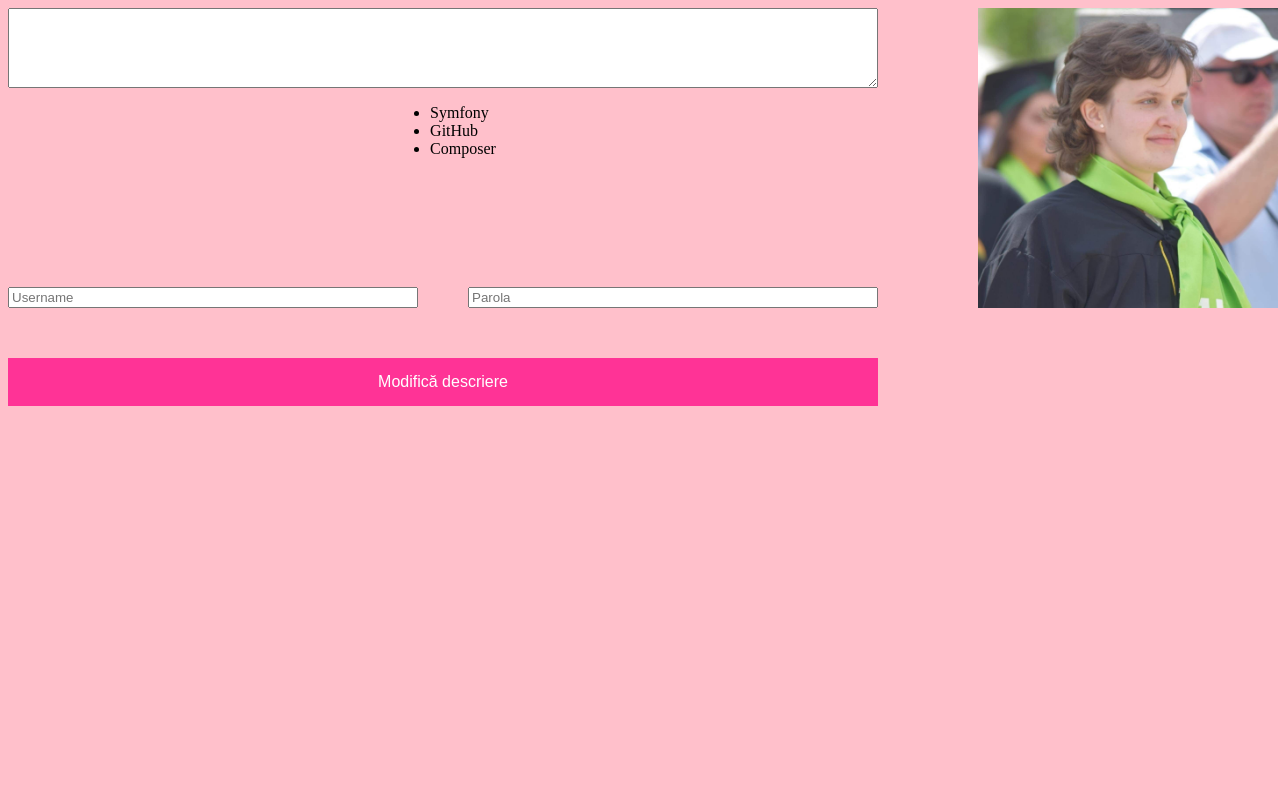
After one commit to UAB23/PABD23, a Symfony app: template templates/paginaDinamica/paginaDinamica_CristianaMariaPavel.html.twig in a window 1280 px wide. The commit adds this page. Run offline with Twig, Linux system fonts and the light colour scheme; the template is opened without the code that fills it, so the values that code supplies are empty; some libraries are stand-ins or nearby versions.

Commit message:
Implementare pagina personala dinamica

```diff
--- /dev/null
+++ b/public/css/cristiana-maria-pavel/paginaPersonalaDinamica.css
@@ -0,0 +1,66 @@
+body {background-color: pink;}
+
+#text {
+	text-align:center;
+	grid-column-start: 1;
+	grid-column-end: 3;
+	grid-row-start: 1;
+	grid-row-end: 3;
+}
+img {
+	grid-column-start: 4;
+	grid-column-end: 6;
+	grid-row-start: 1;
+	grid-row-end: 3;
+}
+ul {
+	display: inline-block;
+	text-align: left;
+}
+.grid-container {
+  display: grid;
+  column-gap: 50px;
+  row-gap: 50px;
+}
+
+textarea {
+  width: 870px;
+  height: 80px;
+}
+
+.btn {
+  border: none;
+  color: white;
+  padding: 15px 32px;
+  text-align: center;
+  text-decoration: none;
+  display: inline-block;
+  font-size: 16px;
+  cursor: pointer;
+  background-color: #FF3396;
+  grid-column-start: 1;
+	grid-column-end: 3;
+	grid-row-start: 3;
+	grid-row-end: 4;
+}
+
+#user {
+  grid-column-start: 1;
+	grid-column-end: 1;
+	grid-row-start: 2;
+	grid-row-end: 2;
+}
+
+#parola {
+  grid-column-start: 2;
+	grid-column-end: 2;
+	grid-row-start: 2;
+	grid-row-end: 2;
+}
+
+#mesaj {
+  grid-column-start: 1;
+	grid-column-end: 3;
+	grid-row-start: 4;
+	grid-row-end: 5;
+}
--- /dev/null
+++ b/templates/paginaDinamica/paginaDinamica_CristianaMariaPavel.html.twig
@@ -0,0 +1,83 @@
+<html>
+  <head>
+    <title>Cristiana-Maria Pavel</title>
+	   <link type = "text/css" rel="stylesheet" href="css/cristiana-maria-pavel/paginaPersonalaDinamica.css">
+     <script src="https://ajax.googleapis.com/ajax/libs/jquery/3.6.4/jquery.min.js"></script>
+  </head>
+
+  <body>
+	<div class="grid-container">
+		<img src="poza.jpg" width="300" height="300">
+		<div id = "text">
+    {% block Description %}
+      <textarea id="descriere" name="descriere" rows="4" cols="100">
+        {{user.descriere}}
+      </textarea>
+    {% endblock %}
+			<ul>
+			  <li>Symfony</li>
+			  <li>GitHub</li>
+			  <li>Composer</li>
+			</ul>
+		</div>
+    <input type="text" id="user" name="user" placeholder = "Username" required>
+    <input type="text" id="parola" name="parola" placeholder = "Parola" required>
+    <button class = "btn">Modifică descriere</button>
+    <p id="mesaj"></p>
+	</div>
+  </body>
+
+  <script>
+  $(document).on('click','button',function(){
+        document.getElementById("mesaj").innerHTML = "";
+       $.ajax('{{ path('find_user_username') }}', {
+                      data: {
+                              // you can pass some parameters to the controller here
+                      },
+                      success: function(data) {
+                              var usernameInput = $("#user").val();
+                              if (usernameInput != data) {
+                                console.log("Username-ul nu corespunde!");
+                                document.getElementById("mesaj").innerHTML = "Username-ul nu corespunde!";
+                              } else {
+                                $.ajax('{{ path('find_user_parola') }}', {
+                                               data: {
+                                                       // you can pass some parameters to the controller here
+                                               },
+                                               success: function(data) {
+                                                       var parolaInput = $("#parola").val();
+                                                       if (parolaInput != data) {
+                                                         console.log("Parola nu corespunde!");
+                                                         document.getElementById("mesaj").innerHTML = "Parola nu corespunde!";
+                                                       } else {
+                                                           $.ajax('{{ path('update_descriere') }}', {
+                                                                          data: {
+                                                                                  "descriere": $("textarea").val()
+                                                                          },
+                                                                          success: function(data) {
+                                                                                  console.log(data);
+                                                                                  document.getElementById("mesaj").innerHTML = "Descriere actualizată cu succes!";
+                                                                          },
+                                                                          error: function() {
+                                                                                  document.getElementById("mesaj").innerHTML = "Descriere nu a putut fi actualizată!";
+                                                                          }
+                                                                      });
+                                                       }
+                                               },
+                                               error: function() {
+                                                       console.log("Eroare!");
+                                               }
+                                           });
+                              }
+                      },
+                      error: function() {
+                              console.log("Eroare!");
+                      }
+                  });
+
+
+      return false; // this stops normal button behaviour from executing;
+
+  });
+  </script>
+</html>
--- a/templates/paginaPersonala.html.twig
+++ b/templates/paginaPersonala.html.twig
@@ -1,7 +1,7 @@
 <html>
   <head>
     <title>Cristiana-Maria Pavel</title>
-	<link type = "text/css" rel="stylesheet" href="paginaPersonala.css">
+	<link type = "text/css" rel="stylesheet" href="css/cristiana-maria-pavel/paginaPersonala.css">
   </head>
 
   <body>
```
Also changed, not shown: migrations/Version20230413111553.php (added, +31 -0 lines), src/Controller/UserController.php (added, +82 -0 lines), src/Entity/User.php (added, +65 -0 lines), src/Repository/UserRepository.php (added, +66 -0 lines), templates/user/index.html.twig (added, +20 -0 lines), public/css/cristiana-maria-pavel/paginaPersonala.css (line endings or trailing spaces).
